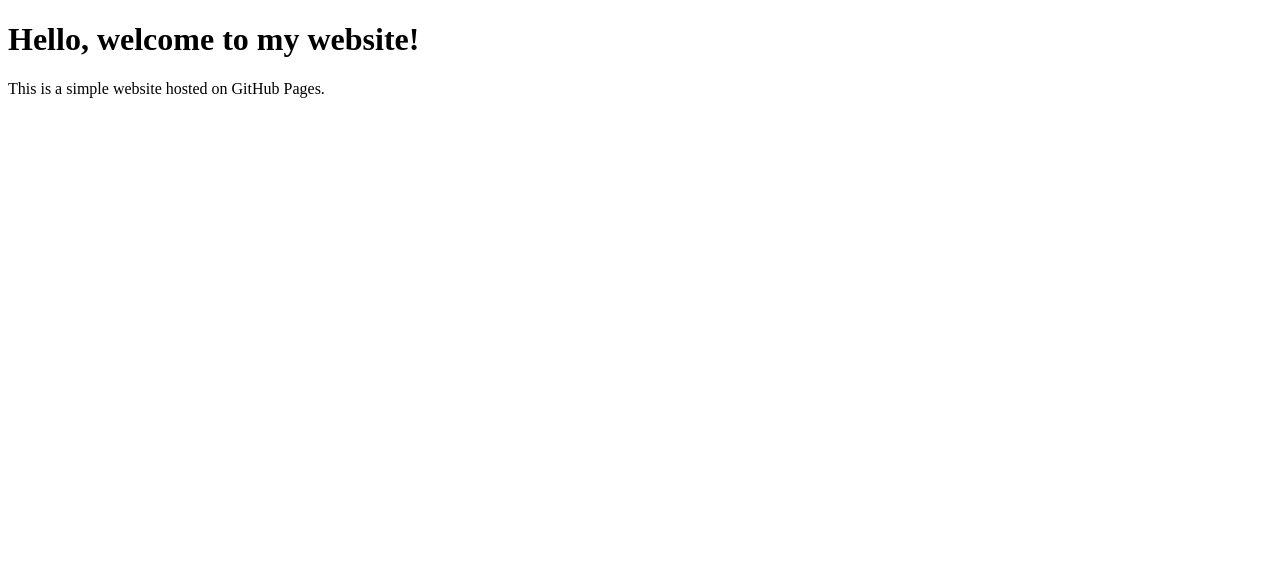
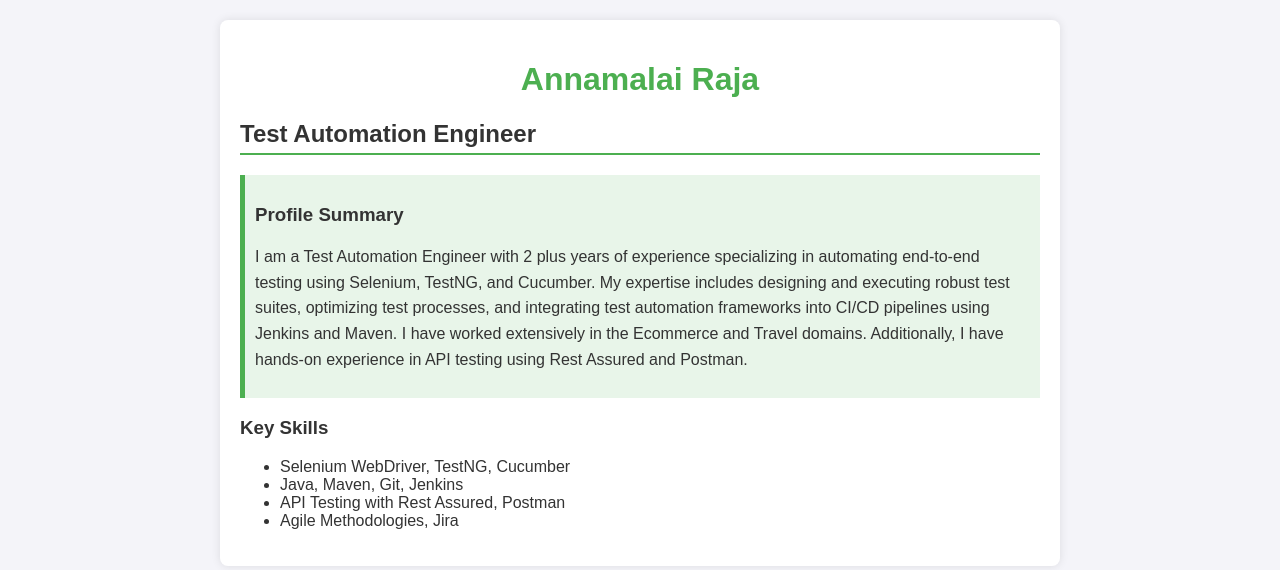
Before and after one commit to Annamalai-Raja/portfolio, a plain HTML site: page index.html in a window 1280 px wide. Drawn offline with Linux system fonts and the light colour scheme.

Commit message:
Update index.html

```diff
--- a/index.html
+++ b/index.html
@@ -3,11 +3,59 @@
 <head>
     <meta charset="UTF-8">
     <meta name="viewport" content="width=device-width, initial-scale=1.0">
-    <title>My Website</title>
-    <link rel="stylesheet" href="style.css">
+    <title>Annamalai Raja - Profile</title>
+    <style>
+        body {
+            font-family: Arial, sans-serif;
+            background-color: #f4f4f9;
+            color: #333;
+            margin: 0;
+            padding: 20px;
+        }
+        .container {
+            max-width: 800px;
+            margin: 0 auto;
+            background-color: #fff;
+            padding: 20px;
+            border-radius: 8px;
+            box-shadow: 0 0 10px rgba(0, 0, 0, 0.1);
+        }
+        h1 {
+            text-align: center;
+            color: #4CAF50;
+        }
+        h2 {
+            color: #333;
+            border-bottom: 2px solid #4CAF50;
+            padding-bottom: 5px;
+        }
+        p {
+            line-height: 1.6;
+        }
+        .profile-summary {
+            background-color: #e8f5e9;
+            padding: 10px;
+            border-left: 5px solid #4CAF50;
+        }
+    </style>
 </head>
 <body>
-    <h1>Hello, welcome to my website!</h1>
-    <p>This is a simple website hosted on GitHub Pages.</p>
+    <div class="container">
+        <h1>Annamalai Raja</h1>
+        <h2>Test Automation Engineer</h2>
+
+        <div class="profile-summary">
+            <h3>Profile Summary</h3>
+            <p>I am a Test Automation Engineer with 2 plus years of experience specializing in automating end-to-end testing using Selenium, TestNG, and Cucumber. My expertise includes designing and executing robust test suites, optimizing test processes, and integrating test automation frameworks into CI/CD pipelines using Jenkins and Maven. I have worked extensively in the Ecommerce and Travel domains. Additionally, I have hands-on experience in API testing using Rest Assured and Postman.</p>
+        </div>
+
+        <h3>Key Skills</h3>
+        <ul>
+            <li>Selenium WebDriver, TestNG, Cucumber</li>
+            <li>Java, Maven, Git, Jenkins</li>
+            <li>API Testing with Rest Assured, Postman</li>
+            <li>Agile Methodologies, Jira</li>
+        </ul>
+    </div>
 </body>
 </html>
```
